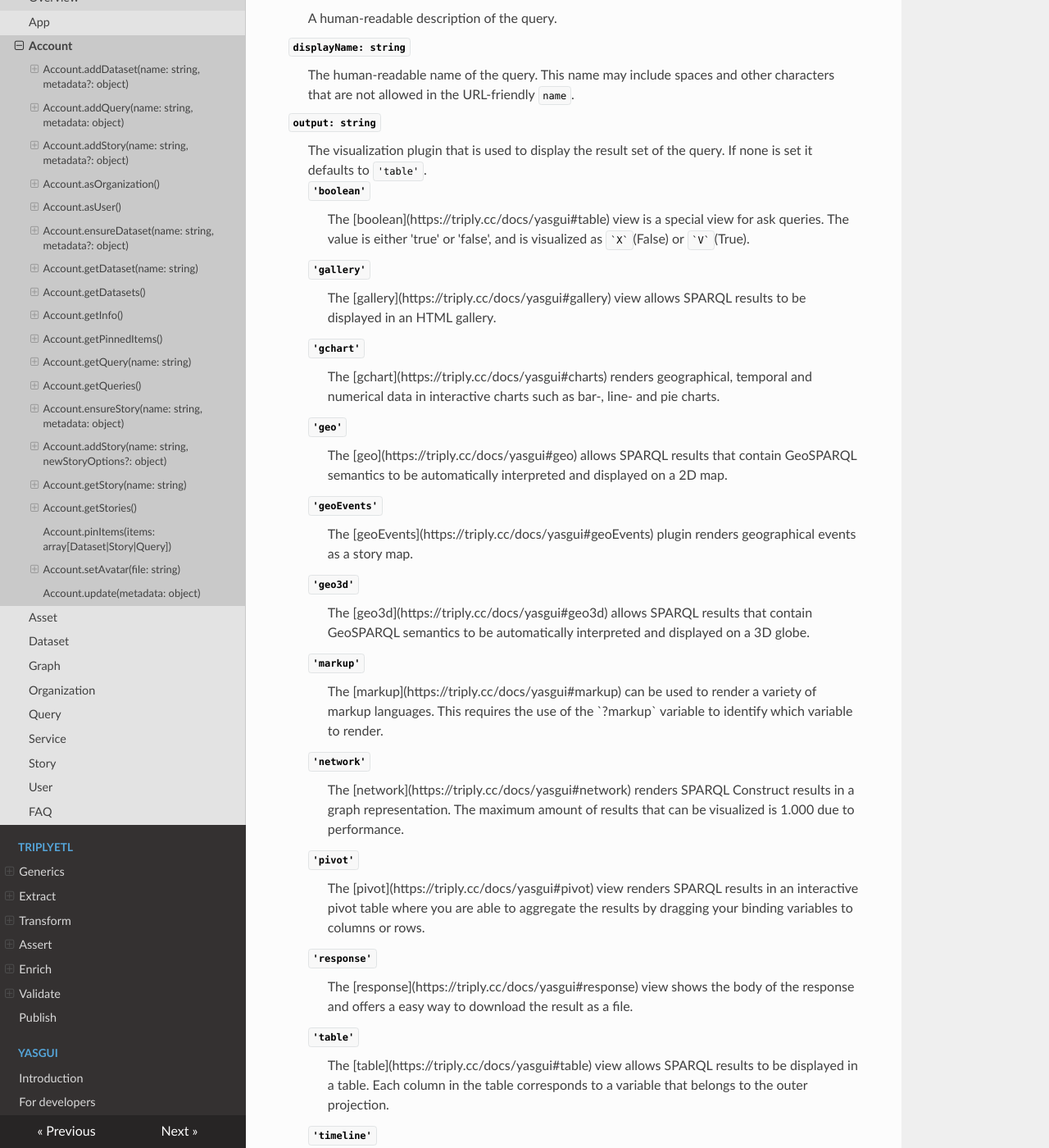
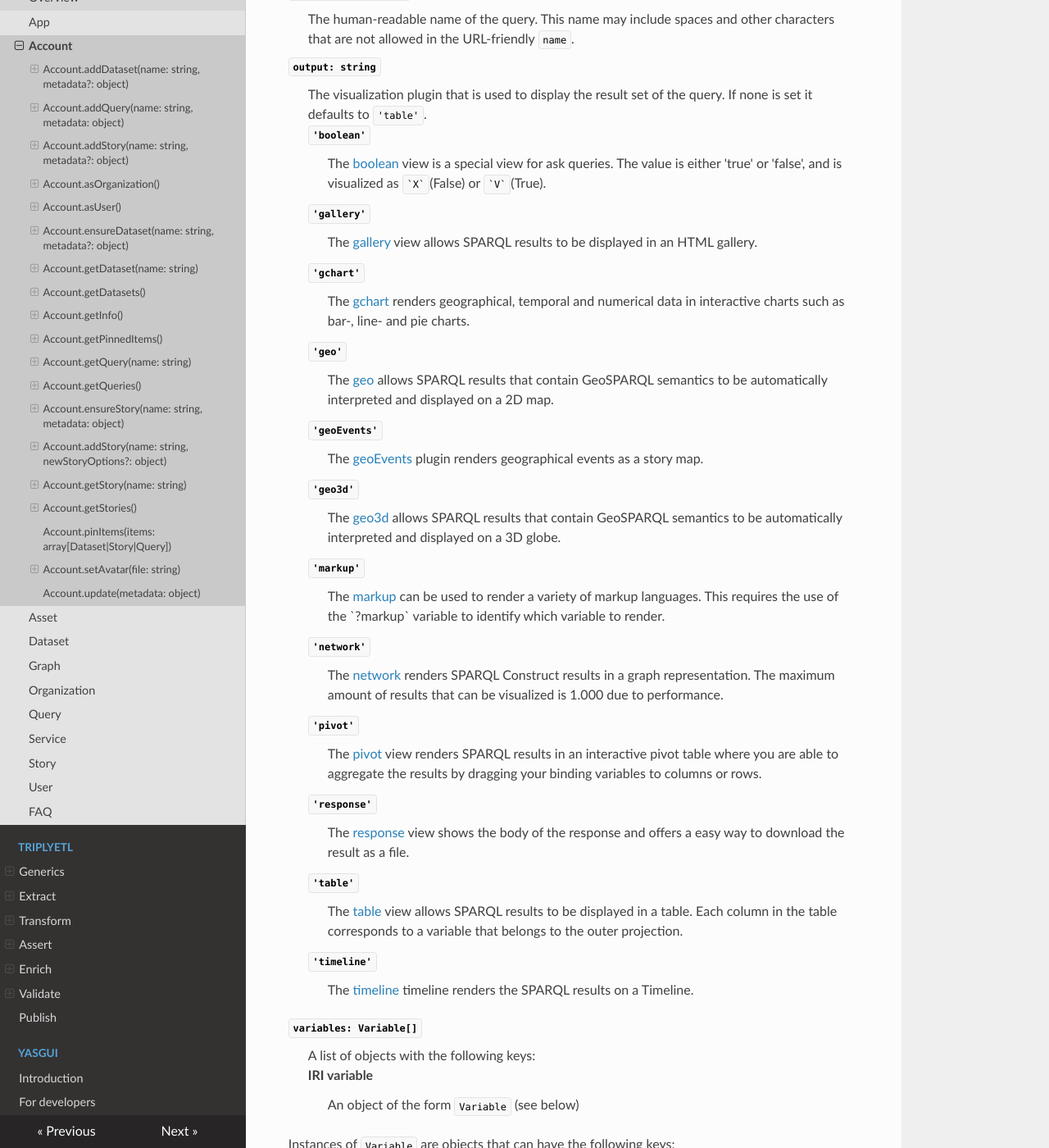
Before and after one commit to TriplyDB/Documentation, an MkDocs documentation site: the page built from docs/triplydb-js/account/index.md, in a window 1280 px wide and 1400 px high, scrolled down 3419 px. Shown: the whole window at 82% size. Built offline with MkDocs 1.6.1, drawn with Linux system fonts in a browser that asks for light colours; some of the changed lines change nothing that is shown; some of the changed text lies outside the part shown.

Commit message:
Fixed some links

```diff
--- a/docs/triplydb-js/account/index.md
+++ b/docs/triplydb-js/account/index.md
@@ -147,31 +147,31 @@
   <dd>The visualization plugin that is used to display the result set of the query. If none is set it defaults to <code>'table'</code>.
     <dl>
       <dt><code>'boolean'</code></dt>
-      <dd>The [boolean](https://triply.cc/docs/yasgui#table) view is a special view for ask queries. The value is either 'true' or 'false', and is visualized as  <code>`X`</code>(False) or <code>`V`</code>(True).</dd>
+      <dd>The <a href='/yasgui#table'>boolean</a> view is a special view for ask queries. The value is either 'true' or 'false', and is visualized as  <code>`X`</code>(False) or <code>`V`</code>(True).</dd>
       <dt><code>'gallery'</code></dt>
-      <dd>The [gallery](https://triply.cc/docs/yasgui#gallery) view allows SPARQL results to be displayed in an HTML gallery.</dd>
+      <dd>The <a href='/yasgui#gallery-triplydb-plugin'>gallery</a> view allows SPARQL results to be displayed in an HTML gallery.</dd>
       <dt><code>'gchart'</code></dt>
-      <dd>The [gchart](https://triply.cc/docs/yasgui#charts) renders geographical, temporal and numerical data in interactive charts such as bar-, line- and pie charts.</dd>
+      <dd>The <a href='/yasgui#chart-triplydb-plugin'>gchart</a> renders geographical, temporal and numerical data in interactive charts such as bar-, line- and pie charts.</dd>
       <dt><code>'geo'</code></dt>
-      <dd>The [geo](https://triply.cc/docs/yasgui#geo) allows SPARQL results that contain GeoSPARQL semantics to be automatically interpreted and displayed on a 2D map.</dd>
+      <dd>The <a href='/yasgui#geo-triplydb-plugin'>geo</a> allows SPARQL results that contain GeoSPARQL semantics to be automatically interpreted and displayed on a 2D map.</dd>
       <dt><code>'geoEvents'</code></dt>
-      <dd>The [geoEvents](https://triply.cc/docs/yasgui#geoEvents) plugin renders geographical events as a story map.</dd>
+      <dd>The <a href='/yasgui#geo-events-triplydb-plugin'>geoEvents</a> plugin renders geographical events as a story map.</dd>
       <dt><code>'geo3d'</code></dt>
-      <dd>The [geo3d](https://triply.cc/docs/yasgui#geo3d) allows SPARQL results that contain GeoSPARQL semantics to be automatically interpreted and displayed on a 3D globe.</dd>
+      <dd>The <a href='/yasgui#geo-3d-triplydb-only'>geo3d</a> allows SPARQL results that contain GeoSPARQL semantics to be automatically interpreted and displayed on a 3D globe.</dd>
       <dt><code>'markup'</code></dt>
-      <dd>The [markup](https://triply.cc/docs/yasgui#markup) can be used to render a variety of markup languages. This requires the use of the `?markup` variable to identify which variable to render.</dd>
+      <dd>The <a href='/yasgui#markup-triplydb-plugin'>markup</a> can be used to render a variety of markup languages. This requires the use of the `?markup` variable to identify which variable to render.</dd>
       <dt><code>'network'</code></dt>
-      <dd>The [network](https://triply.cc/docs/yasgui#network) renders SPARQL Construct results in a graph representation. The maximum amount of results that can be visualized is 1.000 due to performance.</dd>
+      <dd>The <a href='/yasgui#network-triplydb-plugin'>network</a> renders SPARQL Construct results in a graph representation. The maximum amount of results that can be visualized is 1.000 due to performance.</dd>
       <dt><code>'pivot'</code></dt>
-      <dd>The [pivot](https://triply.cc/docs/yasgui#pivot) view renders SPARQL results in an interactive pivot table where you are able to aggregate the results by dragging your binding variables to columns or rows.</dd>
+      <dd>The <a href='/yasgui#pivot-table-triplydb-plugin'>pivot</a> view renders SPARQL results in an interactive pivot table where you are able to aggregate the results by dragging your binding variables to columns or rows.</dd>
       <dt><code>'response'</code></dt>
-      <dd>The [response](https://triply.cc/docs/yasgui#response) view shows the body of the response and offers a easy way to download the result as a file.</dd>
+      <dd>The <a href='/yasgui#response'>response</a> view shows the body of the response and offers a easy way to download the result as a file.</dd>
       <dt><code>'table'</code></dt>
-      <dd>The [table](https://triply.cc/docs/yasgui#table) view allows SPARQL results to be displayed in a table. Each
+      <dd>The <a href='/yasgui#table'>table</a> view allows SPARQL results to be displayed in a table. Each
       column in the table corresponds to a variable that belongs to the
       outer projection.</dd>
       <dt><code>'timeline'</code></dt>
-      <dd>The [timeline](https://triply.cc/docs/yasgui#timeline) timeline renders the SPARQL results on a Timeline. </dd>
+      <dd>The <a href='/yasgui#timeline-triplydb-plugin'>timeline</a> timeline renders the SPARQL results on a Timeline. </dd>
     </dl>
   </dd>
 
--- a/mkdocs.yml
+++ b/mkdocs.yml
@@ -79,7 +79,3 @@
 extra_javascript:
     - js/triply.js
     - js/highlight.min.js
-
-
-markdown_extensions:
-    - pymdownx.superfences
```
